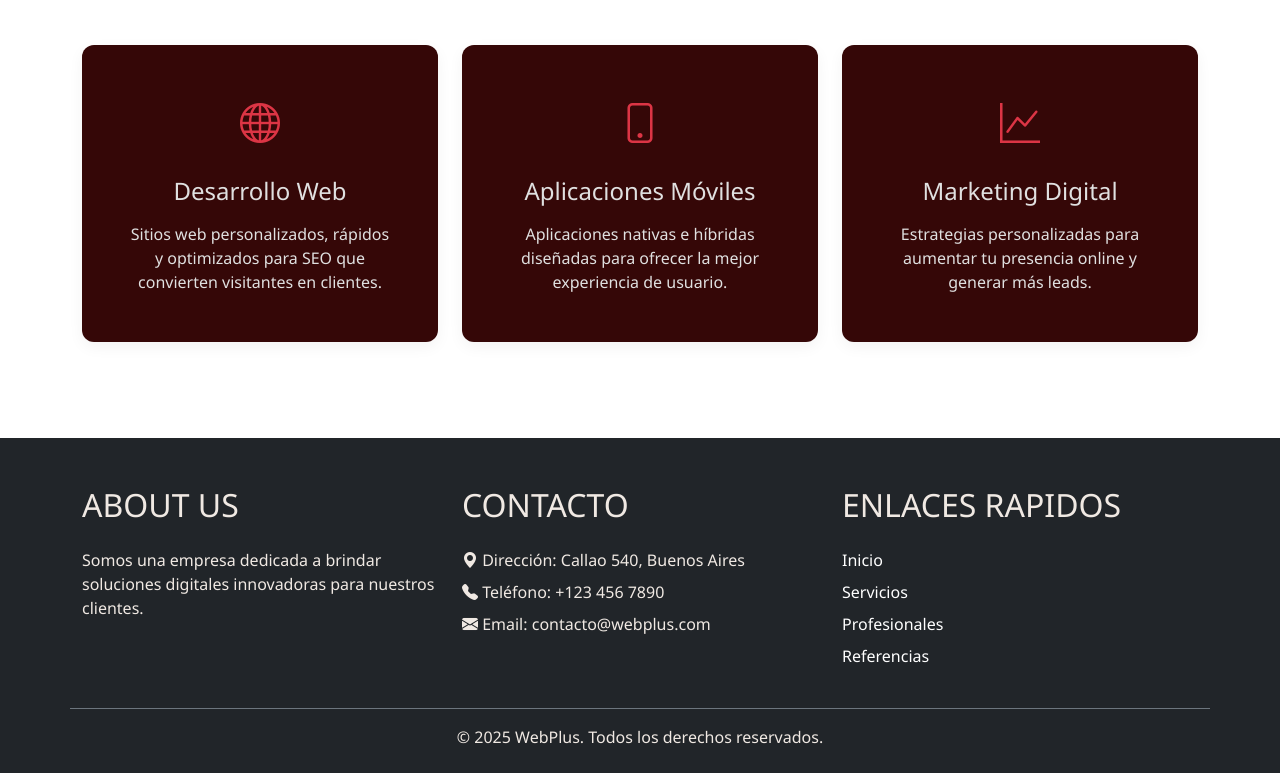
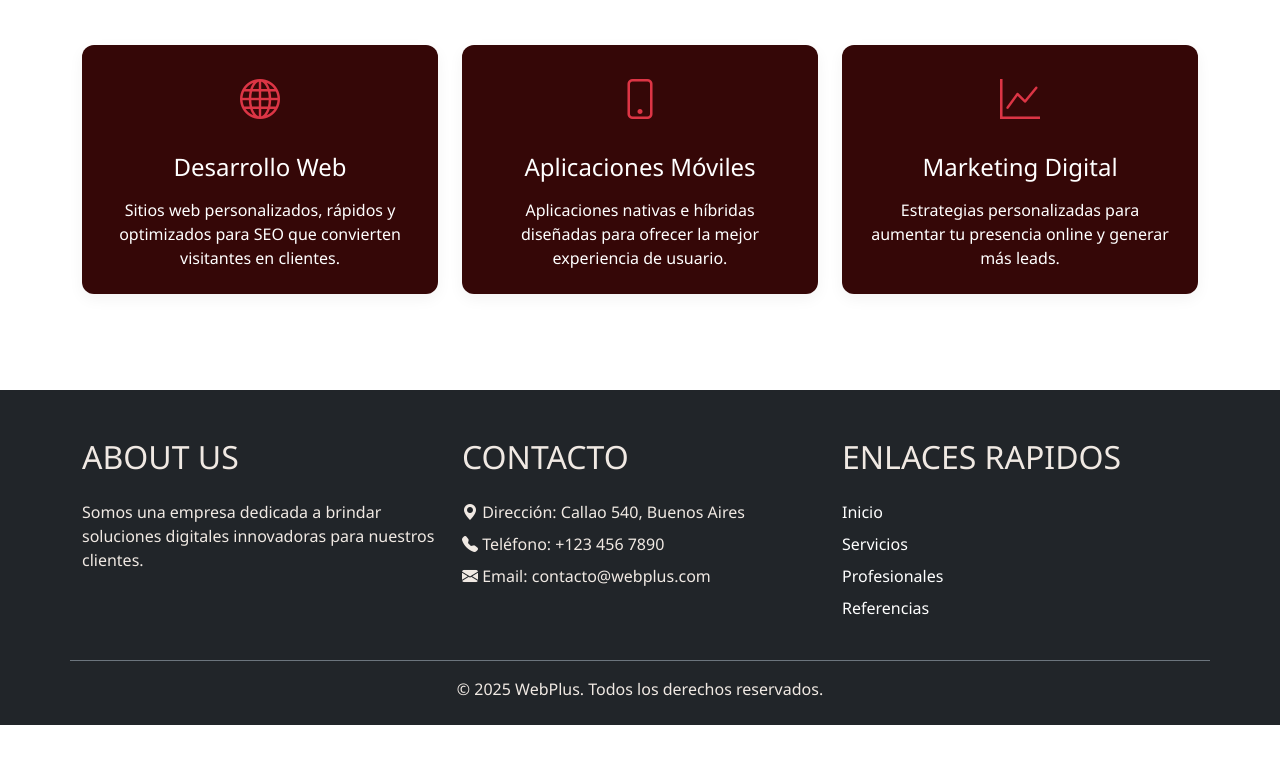
Before and after one commit to Nico-J-M/entrega-2, a plain HTML site: page index.html in a window 1280 px wide. Shown: the part 1960-2733 px from the top of the page. After the commit the page ends 2685 px from the top, so only its background shows below. Drawn offline with nearby package versions, Linux system fonts and the light colour scheme.

Commit message:
mejoras en cards index

```diff
--- a/css/style.css
+++ b/css/style.css
@@ -425,13 +425,15 @@ button.btn:hover {
         }
 
         .service-card {
-            color: #e0e0e0;
+            background-color: rgb(53, 7, 7);
+            color: white;
             border: none;
             border-radius: 12px;
             overflow: hidden;
             box-shadow: 0 5px 15px rgba(0,0,0,0.05);
             transition: all 0.3s ease;
             height: 100%;
+
         }
 
         .service-card:hover {
--- a/index.html
+++ b/index.html
@@ -115,7 +115,7 @@
                 </div>
                 <div class="row g-4">
                     <div class="col-md-4">
-                        <div class="service-card philosophy-item card h-100">
+                        <div class="service-card card h-100">
                             <div class="card-body p-4 text-center">
                                 <div class="service-icon">
                                     <i class="bi bi-globe"></i>
@@ -126,7 +126,7 @@
                         </div>
                     </div>
                     <div class="col-md-4">
-                        <div class="service-card card philosophy-item h-100">
+                        <div class="service-card card h-100">
                             <div class="card-body p-4 text-center">
                                 <div class="service-icon">
                                     <i class="bi bi-phone"></i>
@@ -137,7 +137,7 @@
                         </div>
                     </div>
                     <div class="col-md-4">
-                        <div class="service-card philosophy-item card h-100">
+                        <div class="service-card card h-100">
                             <div class="card-body p-4 text-center">
                                 <div class="service-icon">
                                     <i class="bi bi-graph-up"></i>
```
